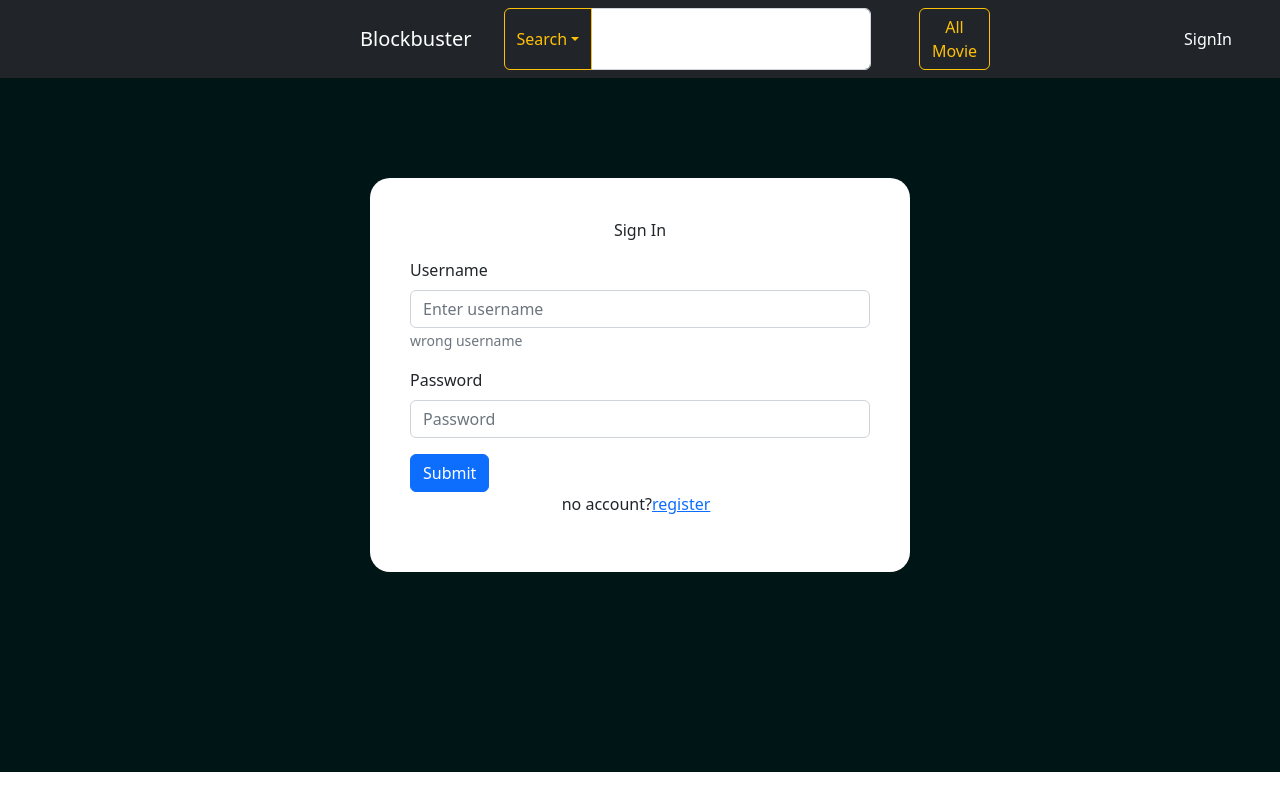
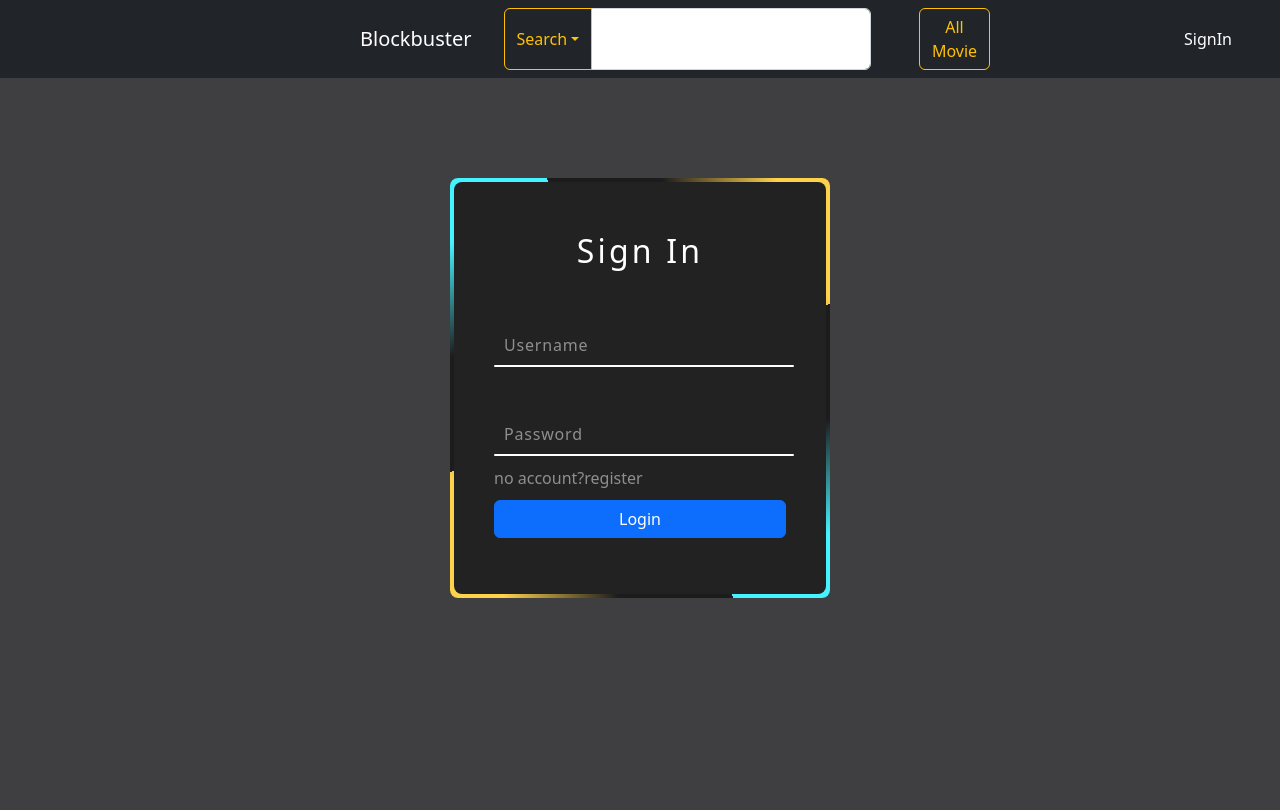
Before and after one commit to banksss33/CS251_Movie_Reviews_Website_Project, a React (Create React App) app in the folder client/: page /SignIn in a window 1280 px wide. Shown: the top 810 px of the page. Built offline with nearby package versions, Linux system fonts and the light colour scheme.

Commit message:
very pretty loginpage

```diff
--- a/client/src/Page/SignIn.jsx
+++ b/client/src/Page/SignIn.jsx
@@ -4,6 +4,7 @@ import Form from "react-bootstrap/Form";
 import React, { useState } from "react";
 import Offcanvas from "react-bootstrap/Offcanvas";
 import ShowAccount from "../component/account";
+import "../component/SignIn.css"
 
 function SignIn({ name, ...props }) {
   const [show, setShow] = useState(false);
@@ -13,52 +14,51 @@ function SignIn({ name, ...props }) {
     <div
       style={{
         padding: "100px",
-        paddingBottom: "200px",
-        backgroundColor: "rgb(0,22,22)",
+        paddingBottom: "500px",
+        background: "#3f3f42"
       }}
     >
       {/* container */}
-      <Container
-        style={{
-          backgroundColor: "#FFF",
-          padding: "40px",
-          width: "50%",
-          borderRadius: '20px',
-        }}
-      >
-        <p style={{ textAlign: "center" }}>Sign In</p>
-        <Form>
-          {/* Username Input*/}
-          <Form.Group className="mb-3" controlId="formUername">
-            <Form.Label>Username</Form.Label>
-            <Form.Control type="Text" placeholder="Enter username" />
-            <Form.Text className="text-muted">wrong username</Form.Text>
-          </Form.Group>
+      <center>
+        <div class='box'>
+          <span class="borderLine"></span>
+          <Form>
+            <h2>Sign In</h2>
+            {/* Username Input*/}
+            <div class="inputBox">
+              <input type="text" required="required"></input>
+              <span>Username</span>
+              <i></i>
+            </div>
 
-          {/* Password Input */}
-          <Form.Group className="mb-3" controlId="formPassword">
-            <Form.Label>Password</Form.Label>
-            <Form.Control type="password" placeholder="Password" />
-          </Form.Group>
+            {/* Password Input */}
+            <div class="inputBox">
+              <input type="password" required="required"></input>
+              <span>Password</span>
+              <i></i>
+            </div>
 
-          {/* Submit Button */}
-          <Button variant="primary" type="submit">
-            Submit
-          </Button>
-        </Form>
+            {/* Register */}
+            <div class="links">
+            <p>
+              no account?
+              <a variant="primary" onClick={handleShow} className="me-2">
+                register
+              </a>
+            </p>
+            </div>
+
+            {/* Submit button*/}
+            <Button type="submit" class="btn">Login</Button>
+
+          </Form>
+        </div>
+        </center>
 
         {/* Very Impotant */}
         {/* test database */}
         {/* <ShowAccount/> */}
 
-        <center>
-          <p>
-            no account?
-            <a variant="primary" onClick={handleShow} className="me-2">
-              register
-            </a>
-          </p>
-        </center>
 
         {/* pop up register */}
         <Offcanvas
@@ -137,7 +137,6 @@ function SignIn({ name, ...props }) {
             </Form>
           </Offcanvas.Body>
         </Offcanvas>
-      </Container>
     </div>
   );
 }
--- /dev/null
+++ b/client/src/component/SignIn.css
@@ -0,0 +1,211 @@
+* {
+    margin: 0;
+    padding: 0;
+    box-sizing: border-box;
+}
+
+body {
+    min-height: 100vh;
+    background: #3f3f42;
+}
+
+
+.box {
+    position: relative;
+    width: 380px;
+    height: 420px;
+    background-color: #1c1c1c;
+    border-radius: 8px;
+    overflow: hidden;
+}
+
+.box::before {
+    content: '';
+    position: absolute;
+    top: -50%;
+    left: -50%;
+    width: 380px;
+    height: 420px;
+    background: linear-gradient(0deg,transparent,
+    transparent,#45f3ff,#45f3ff,#45f3ff);
+    z-index: 1;
+    transform-origin: bottom right;
+    animation: animate 6s linear infinite;
+}
+
+.box::after{
+    content: '';
+    position: absolute;
+    top: -50%;
+    left: -50%;
+    width: 380px;
+    height: 420px;
+    background: linear-gradient(0deg,transparent,
+    transparent,#45f3ff,#45f3ff,#45f3ff);
+    z-index: 1;
+    transform-origin: bottom right;
+    animation: animate 6s linear infinite;
+    animation-delay: 3s;
+}
+
+.borderLine {
+    position:absolute;
+    top: 0;
+    inset: 0;
+}
+
+.borderLine::before {
+    content: '';
+    position: absolute;
+    top: -50%;
+    left: -50%;
+    width: 380px;
+    height: 420px;
+    background: linear-gradient(0deg,transparent,
+    transparent,#ffd24c,#ffd24c,#ffd24c);
+    z-index: 1;
+    transform-origin: bottom right;
+    animation: animate 6s linear infinite;
+    animation-delay: -1.5s;
+}
+
+.borderLine::after {
+    content: '';
+    position: absolute;
+    top: -50%;
+    left: -50%;
+    width: 380px;
+    height: 420px;
+    background: linear-gradient(0deg,transparent,
+    transparent,#ffd24c,#ffd24c,#ffd24c);
+    z-index: 1;
+    transform-origin: bottom right;
+    animation: animate 6s linear infinite;
+    animation-delay: -4.5s;
+}
+
+@keyframes animate {
+    0%
+    {
+        transform: rotate(0deg);
+    }
+    100%
+    {
+        transform: rotate(360deg);
+    }
+}
+
+.box form {
+    position: absolute;
+    inset: 4px;
+    background: #222;
+    padding: 50px 40px;
+    border-radius: 8px;
+    z-index: 2;
+    display: flex;
+    flex-direction: column;
+}
+
+.box form h2 {
+    color: #fff;
+    font-weight: 500;
+    text-align: center;
+    letter-spacing: 0.1em;
+}
+
+.box form .inputBox {
+    position: relative;
+    width: 300px;
+    margin-top: 35px;
+}
+
+.box form .inputBox input {
+    position: relative;
+    width: 200px;
+    padding: 20px 10px 10px;
+    background: transparent;
+    outline: none;
+    border: none;
+    box-shadow: none;
+    color: #23242a;
+    font-size: 1em;
+    letter-spacing: 0.05em;
+    transition: 0.05em;
+    z-index: 10;
+}
+
+.box form .inputBox span {
+    position: absolute;
+    left: 0;
+    padding: 20px 10px 10px;
+    color: #8f8f8f;
+    font-size: 1em;
+    letter-spacing: 0.05em;
+    transition: 0.05s;
+}
+
+.box form .inputBox input:valid ~ span,
+.box form .inputBox input:focus ~ span {
+    color: #fff;
+    font-size: 1em;
+    transform: translateY(-34px);
+}
+
+.box form .inputBox i {
+    position: absolute;
+    left: 0;
+    bottom: 0;
+    width: 100%;
+    height: 2px;
+    background: #fff;
+    border-radius: 4px;
+    overflow: hidden;
+    transition: 0.5s;
+    pointer-events: none;
+}
+
+.box form .inputBox input:valid ~ i,
+.box form .inputBox input:focus ~ i {
+    height: 44px;
+}
+
+.box form .links {
+    display: flex;
+    justify-content: space-between;
+}
+
+.box form .links p {
+    margin: 10px 0;
+    font-size: 1em;
+    color: #8f8f8f;
+    text-decoration: none;
+}
+
+.box form .links a {
+    margin: 10px 0;
+    font-size: 1em;
+    color: #8f8f8f;
+    text-decoration: none;
+}
+
+.box form .links a:hover,
+.box form .links a:nth-child(2) {
+    color: #fff;
+}
+
+.box form .inputBox input[type="submit"] {
+    border: none;
+    outline: none;
+    padding: 9px 25px;
+    background: #fff;
+    cursor: pointer;
+    font-size: 0.9em;
+    border-radius: 4px;
+    font-weight: 600;
+    width: 100px;
+    margin-top: 10px;
+}
+
+.box form .inputBox input[type="submit"]:active {
+    opacity: 0.8;
+}
```
